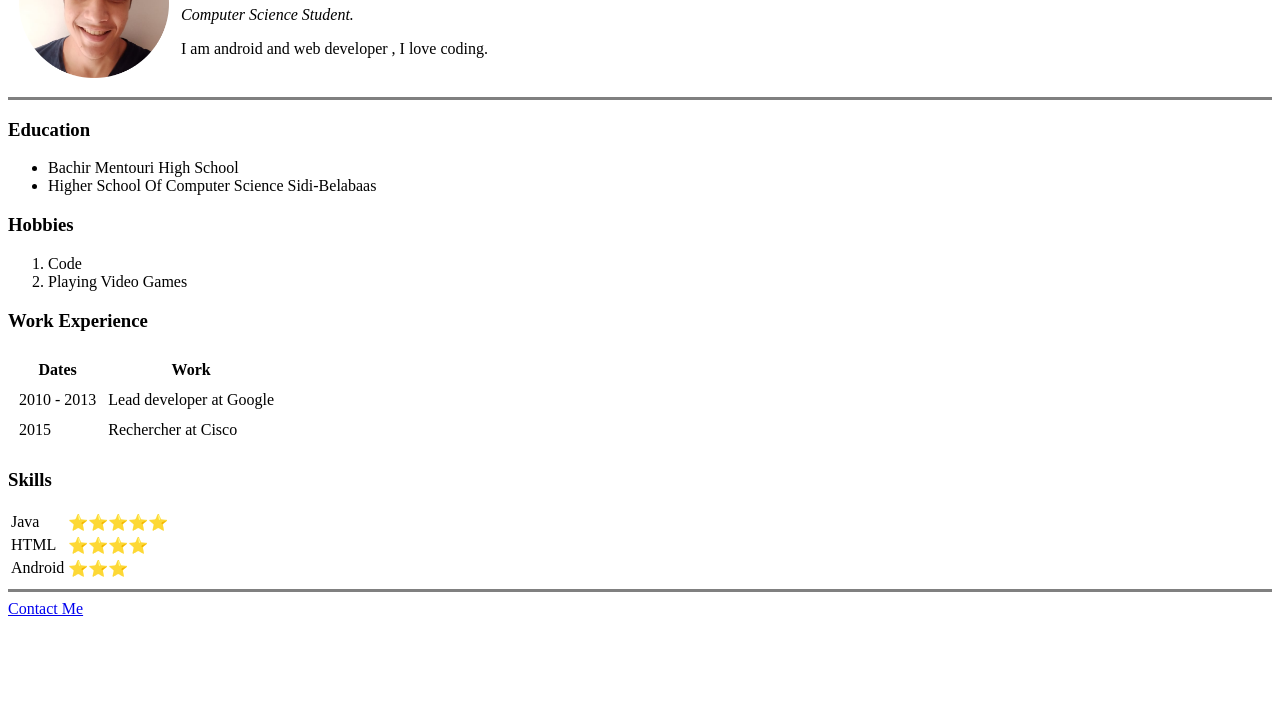
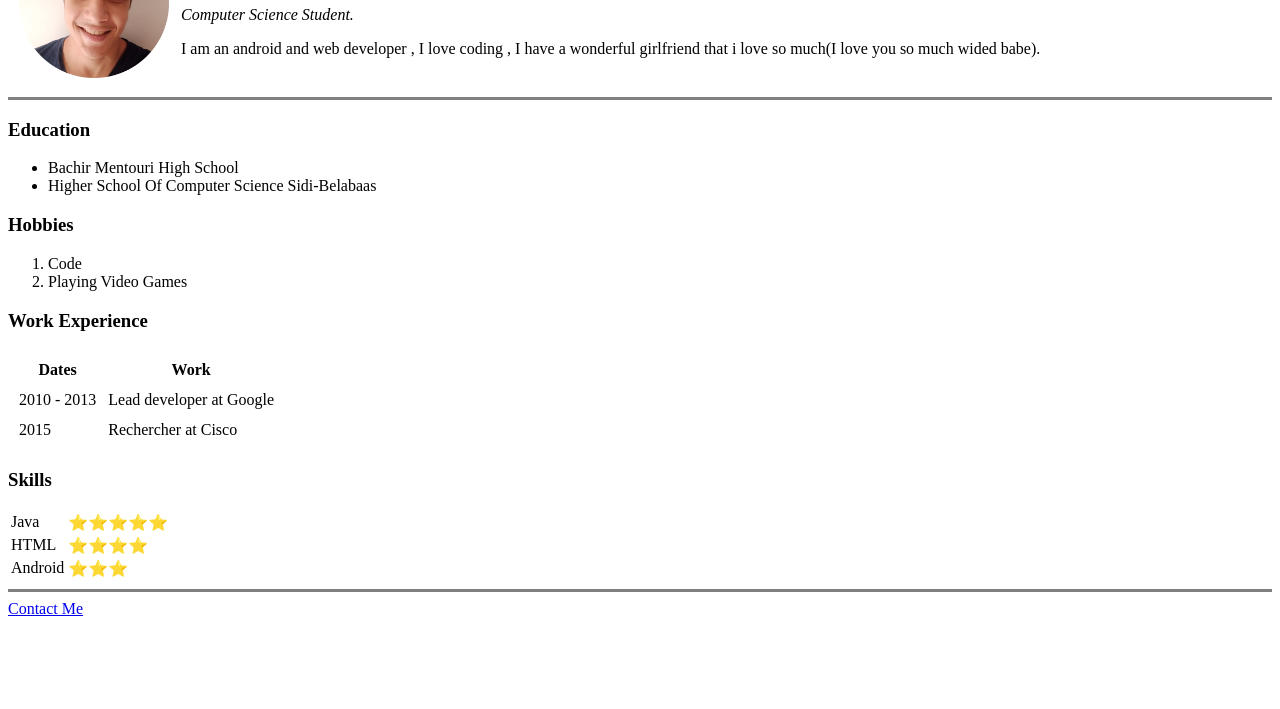
Before and after one commit to bilelsef7/cv, a plain HTML site: page index.html in a window 1280 px wide. Shown: the part 91-800 px from the top of the page. Drawn offline with Linux system fonts and the light colour scheme.

Commit message:
Add files via upload

```diff
--- a/index.html
+++ b/index.html
@@ -10,7 +10,7 @@
           <td>
             <h1>Bilel Sefsaf</h1>
             <p><em>Computer Science Student.</em></p>
-            <p>I am android and web developer , I love coding.</p>
+            <p>I am an android and web developer , I love coding , I have a wonderful girlfriend that i love so much(I love you so much wided babe).</p>
           </td>
         </tr>
       </table>
```
